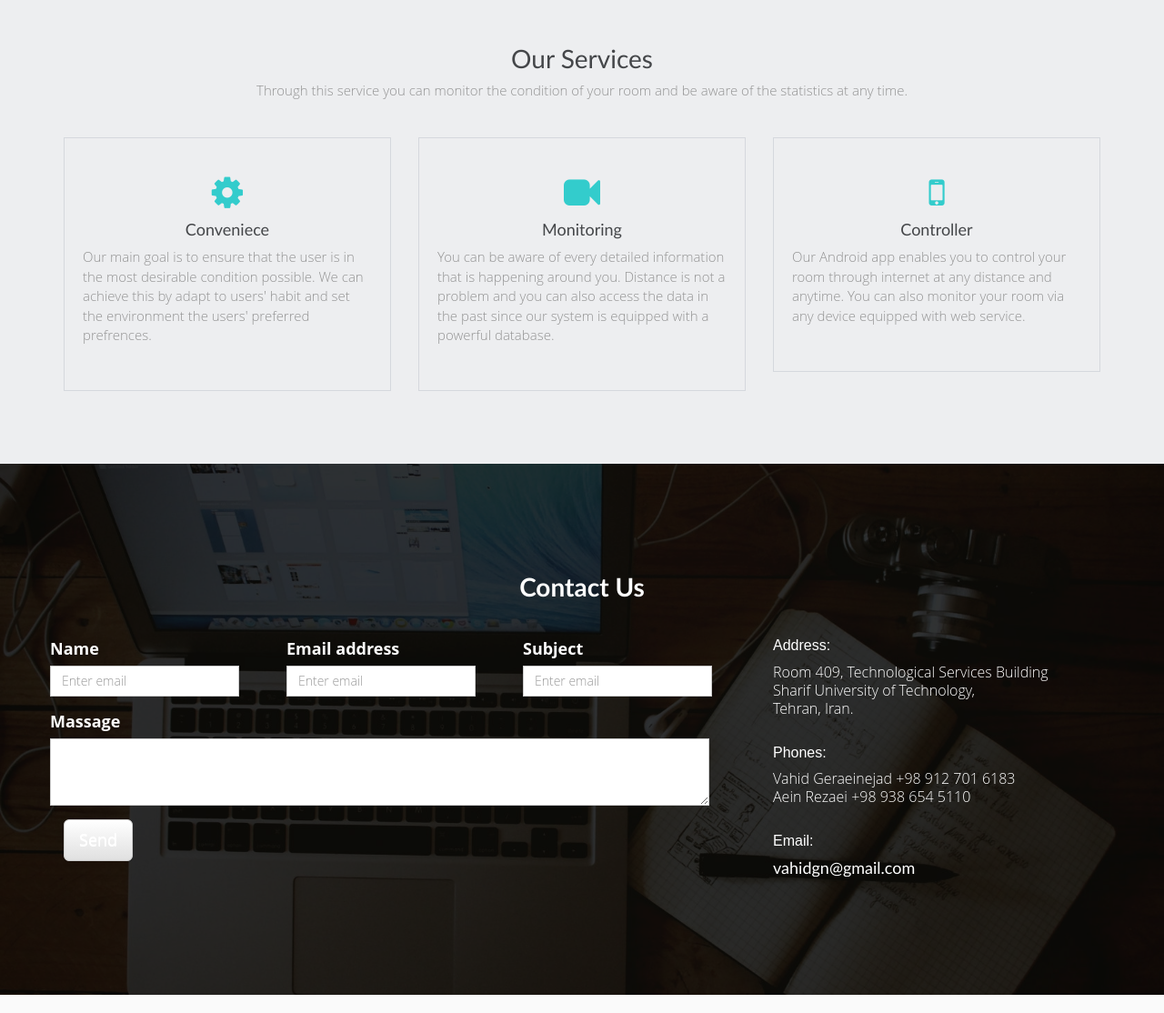
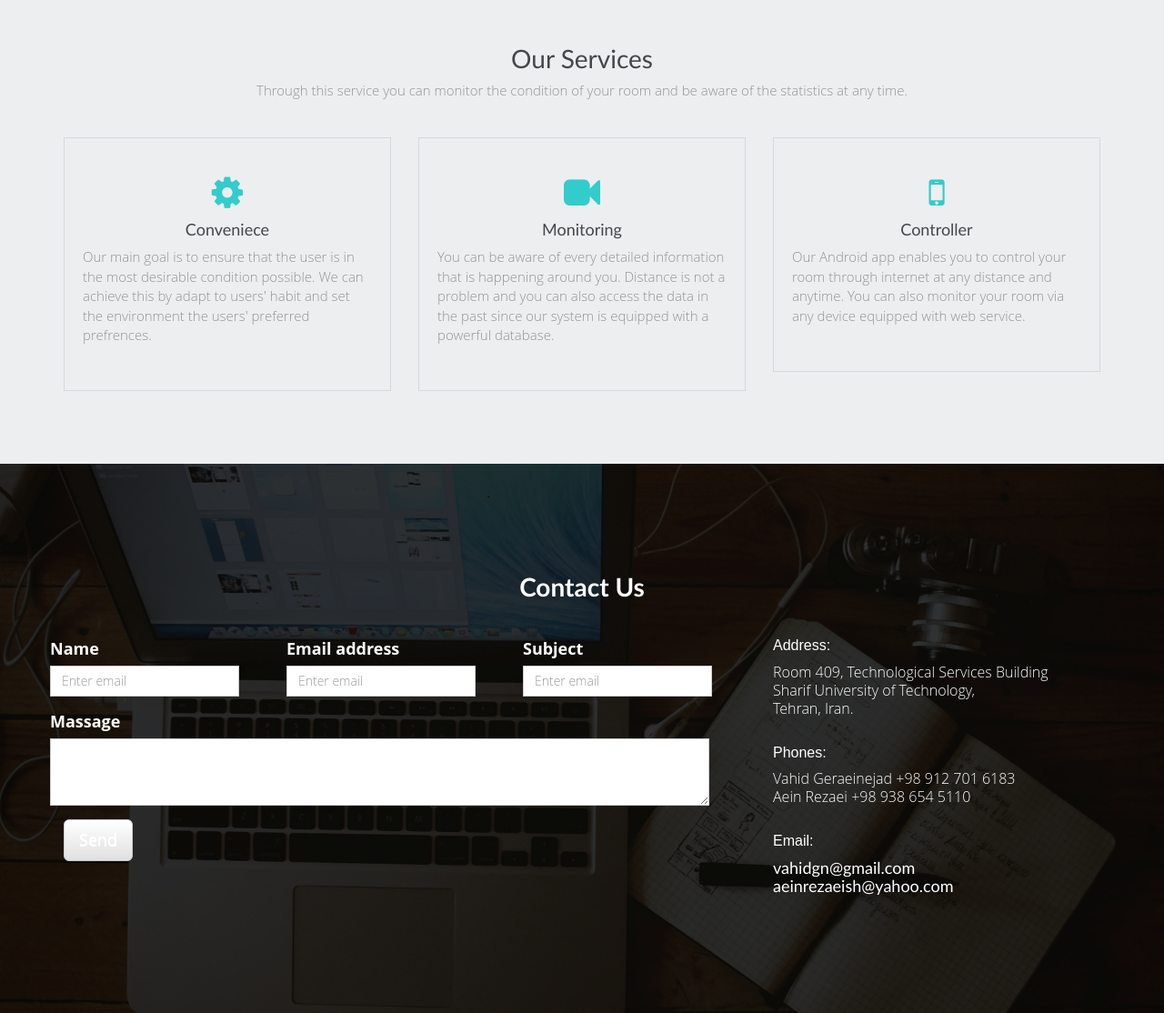
Before and after one commit to vgeraei/AIRLab, a Django app: page /sensors/ in a window 1280 px wide. Shown: the part 2376-3490 px from the top of the page at 91% size. Run offline with Django 3.2, Linux system fonts and the light colour scheme; some libraries are stand-ins or nearby versions.

Commit message:
Aein Mail

```diff
--- a/templates/sensors.html
+++ b/templates/sensors.html
@@ -469,6 +469,9 @@
                                                 <div class="email">
                                                     <a href="#">vahidgn@gmail.com</a>
                                                 </div>
+                                                <div class="email">
+                                                    <a href="#">aeinrezaeish@yahoo.com</a>
+                                                </div>
                                             </div>
                                         </div><!--End address-->
 
```
